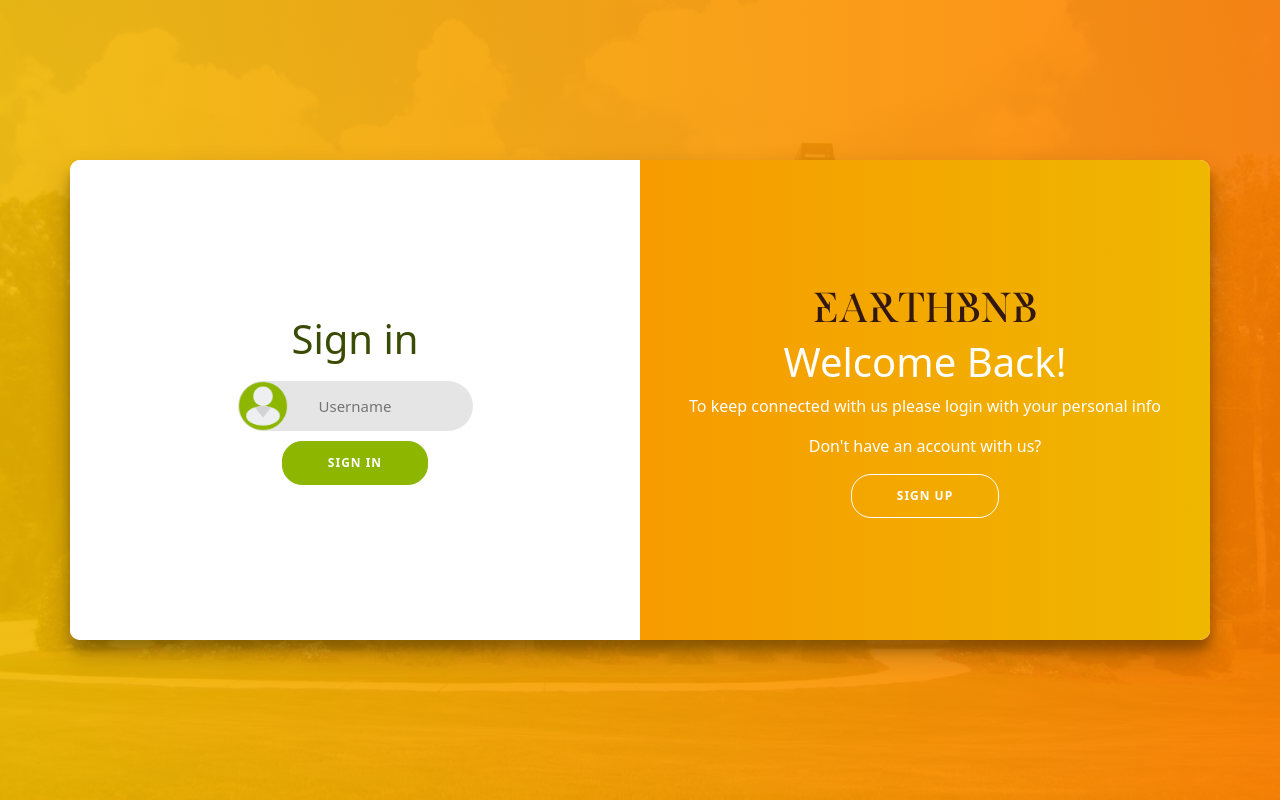
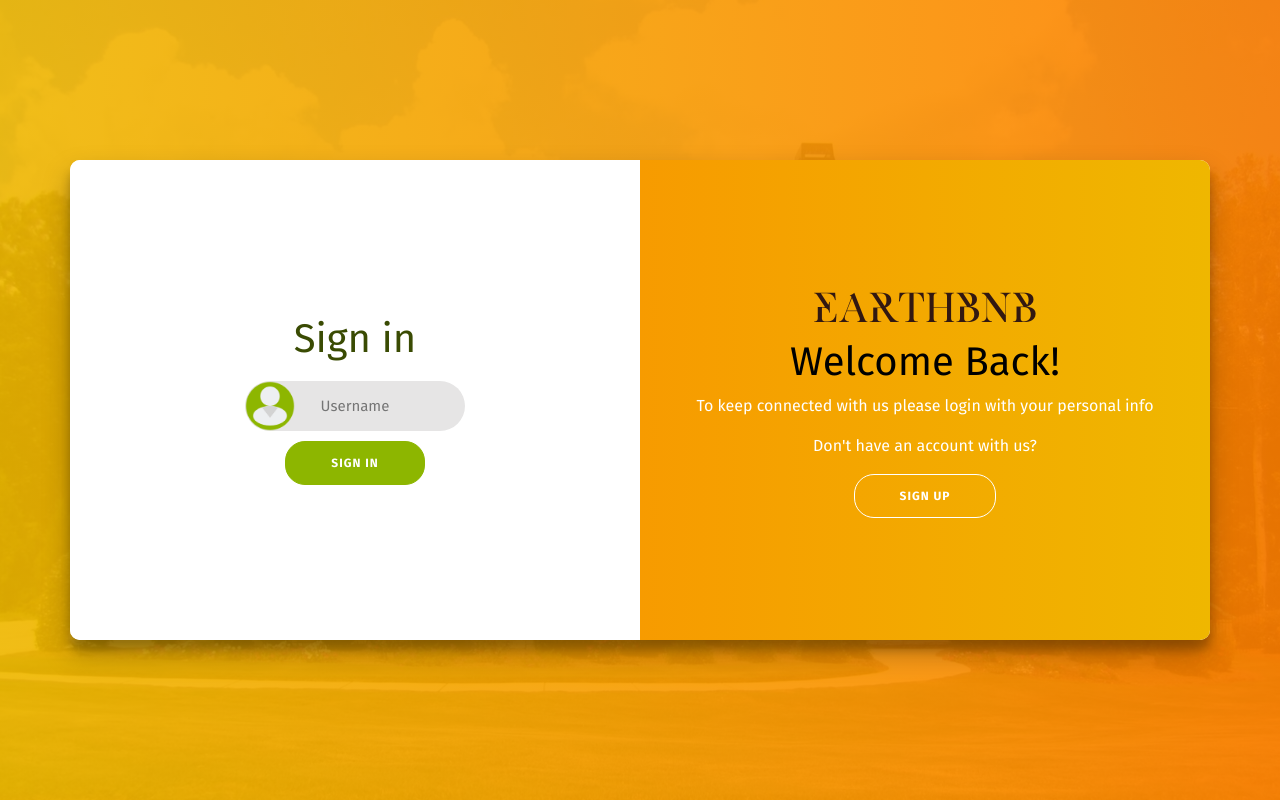
Before and after one commit to PrangonGhose/Earthbnb-frontend, a React (Vite) app: page / in a window 1280 px wide. Built offline with nearby package versions, Linux system fonts and the light colour scheme.

Commit message:
Remove !important

```diff
--- a/src/App.css
+++ b/src/App.css
@@ -1,44 +1,17 @@
-/* @import url('https://fonts.googleapis.com/css2?family=Fira+Sans:wght@400;700;800&display=swap');
+@import url('https://fonts.googleapis.com/css2?family=Fira+Sans:wght@400;700;800&display=swap');
 
 * {
   font-family: 'Fira Sans', sans-serif;
-  color: #a8a8a8;
 }
 
 h1,
+h2,
 h4,
 h5 {
-  font-weight: 800 !important;
+  font-weight: 800;
   color: black;
 }
 
-.arrow img {
-  width: 1.5rem;
+.gray-text {
+  color: #a8a8a8;
 }
-
-.houses_main {
-  grid-row-start: 2;
-  grid-row-end: 5;
-}
-
-.header_main {
-  display: flex;
-  flex-direction: column;
-  align-items: center;
-  justify-content: flex-end;
-}
-
-.circular-dots-border {
-  border: 3px dotted #e8e8e8;
-  border-bottom: none;
-  border-left: none;
-  border-right: none;
-  border-width: 0.2rem;
-  width: 10rem !important;
-}
-
-.main_page_container {
-  display: grid;
-  grid-template-columns: 100%;
-  grid-template-rows: 20% 20% 20% 20% 20%;
-} */
```
